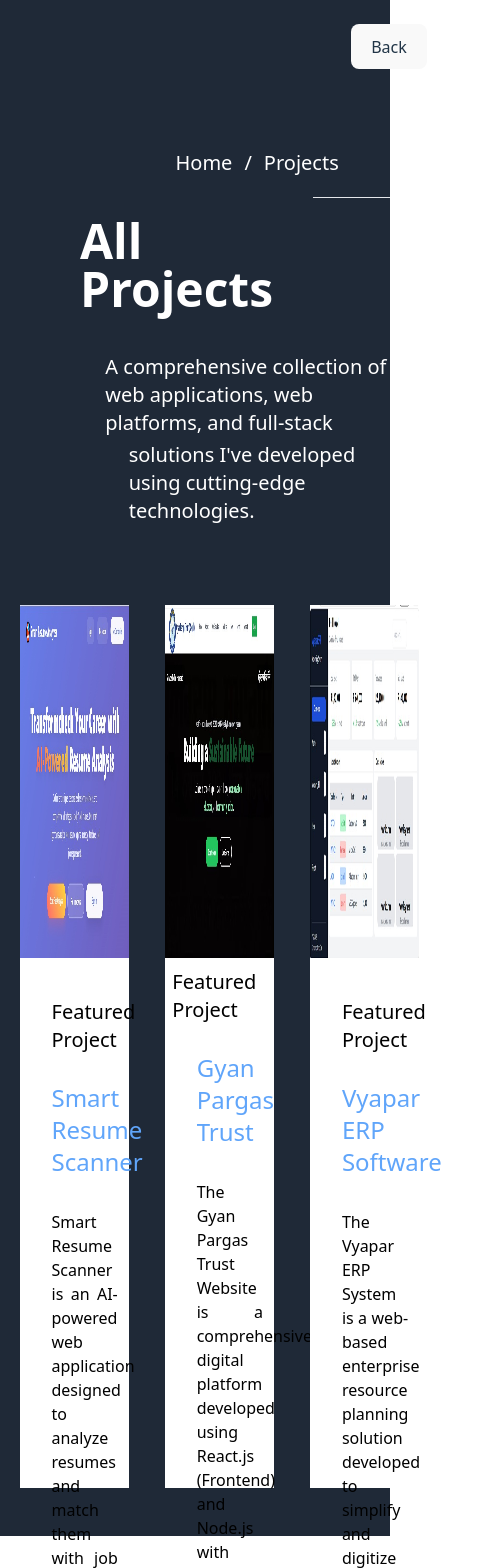
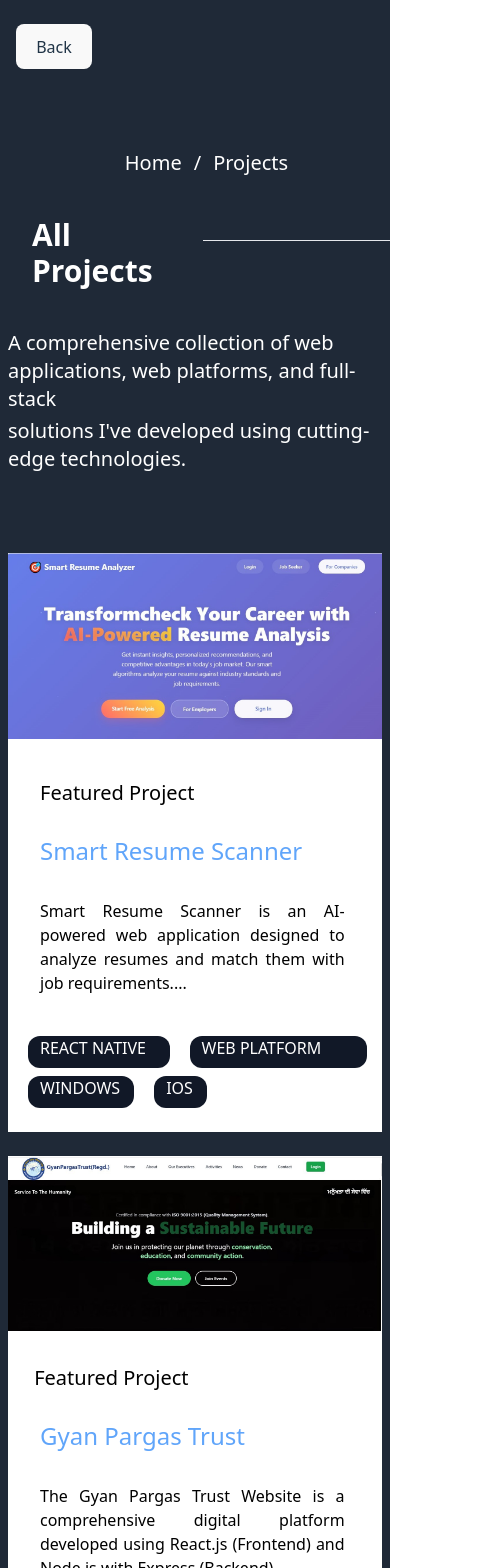
Before and after one commit to snehah296-cmd/assignment-two, a React (Vite) app: page /projects in a window 390 px wide. Shown: the top 1568 px of the page, 479 px wide, since content can reach past the window. Built offline with nearby package versions, Linux system fonts and the light colour scheme.

Commit message:
Update project

```diff
--- a/src/Profile.jsx
+++ b/src/Profile.jsx
@@ -36,7 +36,9 @@
   className="rounded-full md:h-20 h-12 ml-2 w-12 md:w-20 md:ml-10 mt-10"
   alt="Profile"
 />
-            <a href="/image/Sneha_Professional_Resume(1).pdf" download className="text-red-600 hover:rounded-xl pl-[2%] w-[15%] mt-[1%] ml-[67%]  hover:bg-red-500 pt-[2%] hover:text-yellow-400" >
+            <a href="/image/Sneha_Professional_Resume(1).pdf" download className="text-red-600 hover:rounded-xl
+            pl-[2%] md:w-[15%] mt-[1%] md:ml-[67%] ml-[42%]
+              hover:bg-red-500 pt-[2%] hover:text-yellow-400" >
             Curriculum Vitae | CV  </a>
 
 
@@ -110,6 +112,11 @@
     navigate("/projects");
 
   };
+
+  const handleOkClicks =()=>
+  {
+    navigate("/email");
+  }
 
     return(
         <div className="bg-gray-800 " id="two" >
@@ -222,16 +229,16 @@
         </div>
         </div>
 
-        <div className="flex ml-20 mt-20" id="four" >
-        <p className="text-4xl font-bold text-white pl-12 pt-20"> Things I've Worked on, Some of Them</p>
-        <hr className="w-[27%] mt-[9%] ml-2"/>
+        <div className="flex ml-20 md:mt-20 mt-10" id="four" >
+        <p className="md:text-4xl text-3xl font-bold text-white md:pl-12  pt-20"> Things I've Worked on, Some of Them</p>
+        <hr className="md:w-[27%] md:mt-[9%] ml-2 mt-20 "/>
         </div>
 
         <div className="flex flex-cols-2" >
-            <div className="ml-[10%]">
+            <div className="md:ml-[10%] mx-3">
                 <p className="text-white pt-10"> Featured Project</p>
                 <p className="text-blue-400 text-2xl pt-4"> Smart Resume Scanner</p>
-                <div className="border border-gray-800 mt-4 bg-gray-600 w-[45%]">
+                <div className="border border-gray-800 mt-4 bg-gray-600 md:w-[45%] ">
                     <p className="text-white text-justify w-[100%] py-4 px-6"> Smart Resume Scanner is an AI-powered web application designed
                         to analyze resumes and match them with job requirements. The platform helps job seekers improve their resumes by
                         identifying strengths, weaknesses, missing skills, and formatting issues. Users can upload their resume in
@@ -260,10 +267,10 @@
 
             </div>
 
-             <div className="ml-[50%]">
+             <div className="md:ml-[50%] mx-3">
                 <p className="text-white pt-10"> Featured Project</p>
                 <p className="text-blue-400 text-2xl pt-4"> Gyan Pargas Trust</p>
-                <div className="border border-gray-800 mt-4 bg-gray-600 w-[85%]">
+                <div className="border border-gray-800 mt-4 bg-gray-600 md:w-[85%]">
                     <p className="text-white text-justify w-[100%] py-4 px-6"> The Gyan Pargas Trust Website is a comprehensive
                     digital platform developed using
                     React.js (Frontend) and Node.js with Express (Backend).
@@ -289,10 +296,10 @@
 
 
         <div className="flex flex-cols-2">
-            <div className="ml-[10%]">
+            <div className="md:ml-[10%] mx-3">
                 <p className="text-white pt-10"> Featured Project</p>
                 <p className="text-blue-400 text-2xl pt-4"> Vyapar ERP Software</p>
-                <div className="border border-gray-800 mt-4 bg-gray-600 w-[45%]">
+                <div className="border border-gray-800 mt-4 bg-gray-600 md:w-[45%]">
                     <p className="text-white text-justify w-[100%] py-4 px-6">The Vyapar ERP System is a web-based enterprise resource planning solution developed to simplify and digitize
                         daily business operations. This system is built using modern technologies such as Node.js for
                         backend processing, React for building an interactive user interface, and Tailwind CSS for
@@ -318,7 +325,7 @@
 
 
 
-       <div className="mt-20 ml-[45%] " id="five" >
+       <div className="mt-20 md:ml-[45%]  ml-20" id="five" >
         <button className="text-white bg-gray-800  px-10 py-3 border border-white hover:bg-white hover:text-gray-500 hover:border-none"
          onClick={handleOkClick}  >
 
@@ -333,13 +340,14 @@
 
 
        <div className="mt-20 "  >
-        <p className="text-center text-2xl text-white"> Get in touch</p>
+        <p className="text-center md:text-2xl text-3xl text-white"> Get in touch</p>
 
-        <p className="text-5xl text-white  pt-5 pl-[34%]" >Let’s Work Together</p>
+        <p className="md:text-5xl text-4xl text-center text-white  pt-5 " >Let’s Work Together</p>
 
-        <p className="pl-[30%] text-justify pt-8 w-[70%] text-white"> I’m open for new opportunities – especially ambitious or large projects. However, my inbox is always open. Whether you have a question or just want to say hi, I’ll try my best to get back to you!.</p>
+        <p className="md:pl-[30%] px-4 text-justify pt-8 md:w-[70%] text-white"> I’m open for new opportunities – especially ambitious or large projects. However, my inbox is always open. Whether you have a question or just want to say hi, I’ll try my best to get back to you!.</p>
 
-       <button className="border border-white mt-10 text-white hover:bg-orange-200 bg-gray-800 hover:text-black ml-[47%] px-3 py-4"> Say Hello</button>
+       <button className="border border-white mt-10 text-white hover:bg-orange-200 bg-gray-800
+        hover:text-black md:ml-[47%] ml-[35%] px-3 py-4" onClick={handleOkClicks}> Say Hello</button>
 
        </div>
        <br/>
--- a/src/Projects.jsx
+++ b/src/Projects.jsx
@@ -23,27 +23,28 @@
         <div className="bg-gray-800">
 
             <button onClick={handleOkClick}
-            className="ml-[90%] mt-6">  Back</button>
+            className="md:ml-[90%] ml-4 mt-6">  Back</button>
 
 
 
-           <div className="flex ml-[45%]">
+           <div className="flex md:ml-[45%] ml-[32%]">
             <p className=" pt-20 text-white text-xl"> Home</p>
             <p className="pl-3 pt-20 text-white text-xl"> /</p>
             <p className="pl-3 pt-20 text-white text-xl"> Projects</p>
             </div>
 
             <div className="flex">
-                <h1 className="text-white font-bold text-5xl pl-20 pt-10"> All Projects</h1>
-                <hr className="w-[60%] mt-[5%] ml-10"></hr>
+                <h1 className="text-white font-bold md:text-5xl md:pl-20 pl-8 text-3xl pt-10"> All Projects</h1>
+                <hr className="md:w-[60%] md:mt-[5%] md:ml-10 ml-2 w-[49%] mt-[16%]"></hr>
             </div>
 
-            <p className="text-white pl-[27%] pt-10 text-xl"> A comprehensive collection of web applications, web platforms, and full-stack </p>
-            <p className="text-white pl-[33%] text-xl pt-1"> solutions I've developed using cutting-edge technologies.</p>
+            <p className="text-white md:pl-[27%] px-2 pt-10 text-xl"> A comprehensive collection of web applications, web platforms, and full-stack </p>
+            <p className="text-white md:pl-[33%] px-2 text-xl pt-1"> solutions I've developed using cutting-edge technologies.</p>
 
 
-            <div className="flex mt-20">
-                <div className="bg-white w-[28%] ml-[5%]">
+            {/* <div className="md:flex mt-20"> */}
+            <div className="flex flex-col md:flex-row mt-20">
+                <div className="bg-white md:w-[28%] md:ml-[5%] mx-2">
                     <img src=" /image/Smart Resume.jpeg" className="w-full h-[40%]"/>
                     <p className="text-black pl-8  text-xl pt-10"> Featured Project</p>
                     <p className="pl-8 pt-7 text-blue-400 text-2xl">Smart Resume Scanner</p>
@@ -68,8 +69,9 @@
                     </div>
                     <br></br>
                 </div>
+                <br/>
 
-                <div className="bg-white w-[28%] ml-9">
+                <div className="bg-white md:w-[28%] md:ml-9 mx-2">
                      <img src=" /image/Gyan pargas.jpeg" className="w-full h-[40%]"/>
                      <p className="text-black pl-[7%] text-xl pt-[9%]"> Featured Project</p>
                      <p className="pl-8 pt-7 text-blue-400 text-2xl">Gyan Pargas Trust</p>
@@ -101,8 +103,9 @@
 
 
                 </div>
+                <br/>
 
-                <div className="bg-white w-[28%] ml-9">
+                <div className="bg-white md:w-[28%] md:ml-9 mx-2">
                      <img src=" /image/Vyapar ERP.jpeg" className="w-full h-[40%]"/>
                      <p className="text-black pl-8 text-xl pt-10"> Featured Project</p>
                      <p className="pl-8 pt-7 text-blue-400 text-2xl">Vyapar ERP Software</p>
```
